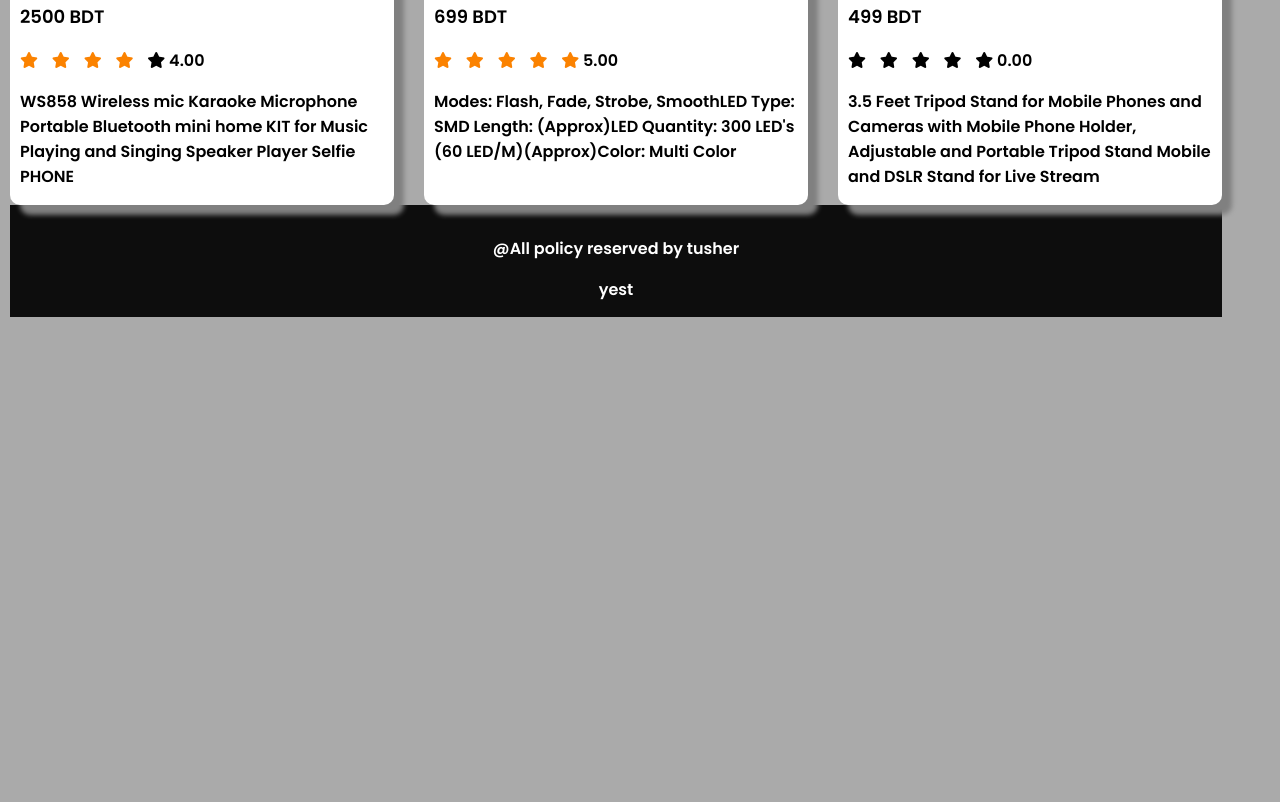
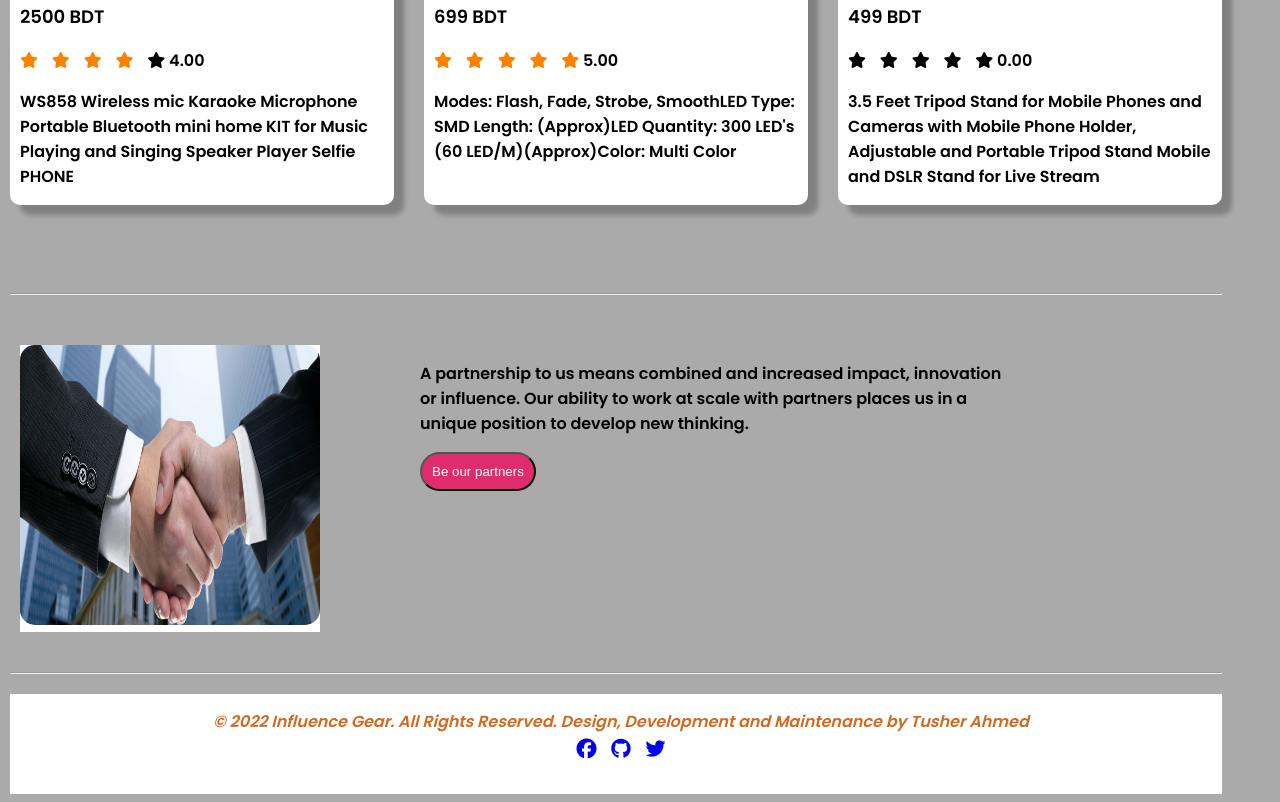
Before and after one commit to tusher112/influence-gear, a plain HTML site: page index.html in a window 1280 px wide. Shown: the part 2363-3165 px from the top of the page. Before the commit the page ends 2688 px from the top, so only its background shows below. Drawn offline with Linux system fonts and the light colour scheme.

Commit message:
third commit

```diff
--- a/index.html
+++ b/index.html
@@ -62,7 +62,7 @@
         <img src="logos/Target.svg" alt="">
         <img src="logos/Walmart.svg" alt="">
     </div>
-   <hr>
+    <hr>
     <h2 style="text-align: center;padding: 15px;margin-top: 80px;">Popular Collection</h2>
 
     <main>
@@ -74,7 +74,7 @@
                 <i class="fas fa-star rating"></i>
                 <i class="fas fa-star rating"></i>
                 <i class="fas fa-star rating"></i>
-                <i class="fas fa-star rating"></i> <span>5.00</span>
+                <i class="fas fa-star-half-alt half-star"></i><span>4.5</span>
                 <p>AirPods design says the same
                     Case now offers wireless charging
                     Can be used as a single or stereo pair</p>
@@ -111,7 +111,7 @@
                 <i class="fas fa-star rating"></i>
                 <i class="fas fa-star rating"></i>
                 <i class="fas fa-star rating"></i>
-                <i class="fas fa-star ratting"></i> <span>5.00</span>
+                <i class="fas fa-star rating"></i> <span>5.00</span>
                 <p>
                     24.1-megapixel resolution delivers incredible detail and gorgeous enlargements
                     The APS-C CMOS sensor and DIGIC 8 Image Processor combine to produce high-resolution, low-noise
@@ -137,7 +137,7 @@
                 <i class="fas fa-star rating"></i>
                 <i class="fas fa-star rating"></i>
                 <i class="fas fa-star rating"></i>
-                <i class="fas fa-star "></i> <span>5.00</span>
+                <i class="fas fa-star rating "></i> <span>5.00</span>
                 <p>Dual Pixel CMOS AF for fast, accurate autofocus that helps you get the photo you want right as the
                     moment happens</p>
             </div>
@@ -181,9 +181,24 @@
 
         </div>
     </main>
+    <hr>
+    <section class="section3">
+        <div class="s3-div1">
+            <img src="images/our-partner-banner.jpg" alt="" height="280px" width="300px">
+        </div>
+        <div class="s3-div2">
+            <p>A partnership to us means combined and increased impact, innovation or influence. Our ability to work at
+                scale with partners places us in a unique position to develop new thinking.</p>
+            <button class="button">Be our partners</button>
+        </div>
+    </section>
+    <hr style="margin-bottom: 20px;">
     <footer>
-        <p>@All policy reserved by tusher </p>
-        yest
+        <i>© 2022 Influence Gear. All Rights Reserved. Design, Development and Maintenance by Tusher Ahmed </i>
+        <div class="footer-link"><span><a href="www.facebook.com"><i class="fab fa-facebook"></i></i></a></span>
+            <span><a href="www.github.com"><i class="fab fa-github"></i></a></span>
+            <span><a href="twitter.com"><i class="fab fa-twitter"></i></a></span>
+        </div>
     </footer>
 
 
--- a/styles/common.css
+++ b/styles/common.css
@@ -3,6 +3,7 @@ body{ margin-top: 15px;
     font-family: 'Poppins', sans-serif;
     background-color:#AAAAAA;
     max-width: 1212px;
+    justify-content: center;
 }
 
 header{display: flex;
@@ -53,6 +54,7 @@ header{display: flex;
     display:grid;
     grid-template-columns: repeat(3,1fr);
     grid-gap: 30px;
+    padding-bottom: 80px;
 }
 
 .items img {height: 256px;width: 290px;
@@ -69,16 +71,31 @@ header{display: flex;
     .product-price{font-size: 18px;}
 
     .rating{color: #FB8200;}
-    .no-rating{color: #FB8200;}
+    .half-star{color: #FB8200;}
 
     .item p,i{padding-left: 10px;
         }
 
+.section3{display: flex;
+        margin-top: 40px;
+        margin-bottom: 30px;
+        padding: 10px;}
+
+.s3-div1 img{border-radius: 15px;}
+.s3-div2{width: 600px ; padding-left: 100px;}
+.s3-div1{background-color: white; }
+
+
+.footer-link{font-size: 20px;
+    background-color: white;
+    text-decoration: white;
+    padding-bottom:15px;}
+
 footer{
-    background-color:#0D0D0D;
+    background-color:white;
     margin: 0;
     padding: 15px;
-    color: white;
+    color: chocolate;
     text-align: center;
 
 }
```
Also changed, not shown: images/our-partner-banner.jpg (added).
